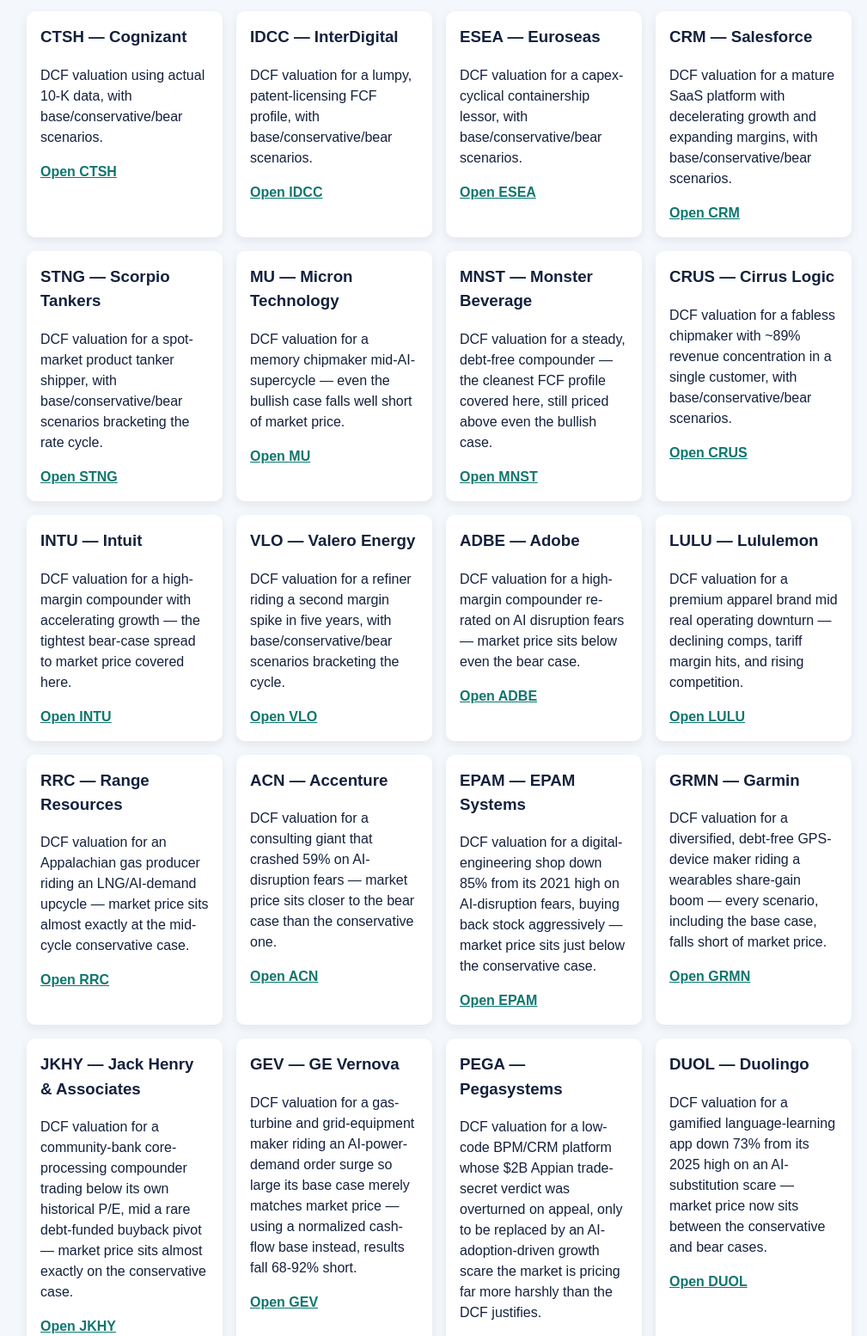
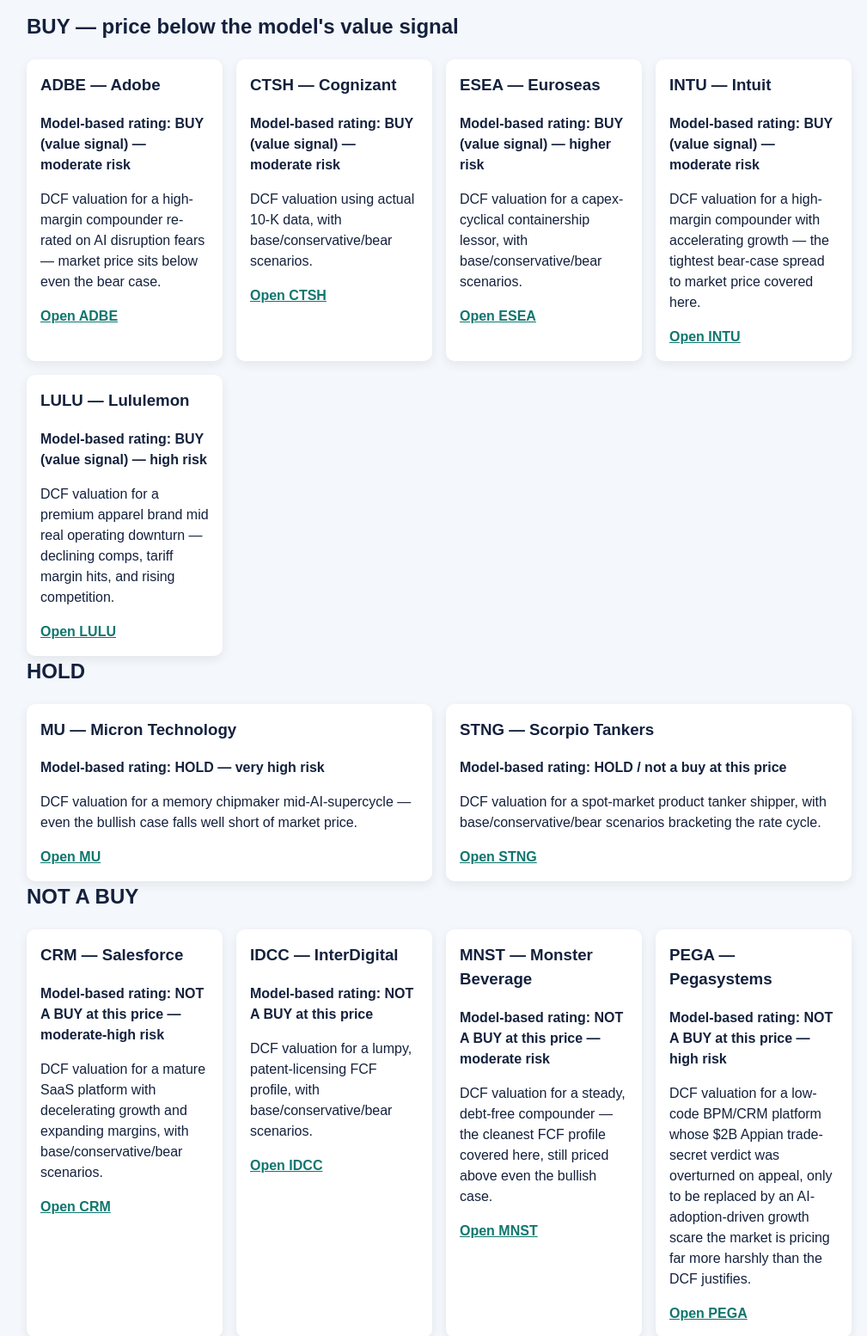
Before and after one commit to madhubabu29/Investing, a plain HTML site: page docs/investing/research/index.html in a window 1280 px wide. Shown: the part 325-1879 px from the top of the page at 86% size, without its empty margins (129-1138 px from the left). Drawn offline with Linux system fonts and the light colour scheme.

Commit message:
Research index: group cards by rating (BUY, HOLD, NOT A BUY, SELL, unrated) with rating badges
Co-Authored-By: Claude Sonnet 5.5 <noreply@anthropic.com>
Claude-Session: https://claude.ai/code/session_01N3N1JDdcCpRqMbv2kTbykE

```diff
--- a/docs/investing/research/index.html
+++ b/docs/investing/research/index.html
@@ -28,41 +28,117 @@
         <p>Applies the methods described in <a href="../terminology/dcf.html">Terminology &gt; DCF Valuation</a> to specific companies, using data from their actual financial statements.</p>
       </section>
 
-      <section class="card-grid">
+      <section>
+        <h2>BUY — price below the model's value signal</h2>
+        <div class="card-grid">
+        <article class="card">
+          <h3>ADBE — Adobe</h3>
+          <p><strong>Model-based rating: BUY (value signal) — moderate risk</strong></p>
+          <p>DCF valuation for a high-margin compounder re-rated on AI disruption fears — market price sits below even the bear case.</p>
+          <a href="adbe.html">Open ADBE</a>
+        </article>
         <article class="card">
           <h3>CTSH — Cognizant</h3>
+          <p><strong>Model-based rating: BUY (value signal) — moderate risk</strong></p>
           <p>DCF valuation using actual 10-K data, with base/conservative/bear scenarios.</p>
           <a href="ctsh.html">Open CTSH</a>
         </article>
         <article class="card">
+          <h3>ESEA — Euroseas</h3>
+          <p><strong>Model-based rating: BUY (value signal) — higher risk</strong></p>
+          <p>DCF valuation for a capex-cyclical containership lessor, with base/conservative/bear scenarios.</p>
+          <a href="esea.html">Open ESEA</a>
+        </article>
+        <article class="card">
+          <h3>INTU — Intuit</h3>
+          <p><strong>Model-based rating: BUY (value signal) — moderate risk</strong></p>
+          <p>DCF valuation for a high-margin compounder with accelerating growth — the tightest bear-case spread to market price covered here.</p>
+          <a href="intu.html">Open INTU</a>
+        </article>
+        <article class="card">
+          <h3>LULU — Lululemon</h3>
+          <p><strong>Model-based rating: BUY (value signal) — high risk</strong></p>
+          <p>DCF valuation for a premium apparel brand mid real operating downturn — declining comps, tariff margin hits, and rising competition.</p>
+          <a href="lulu.html">Open LULU</a>
+        </article>
+        </div>
+      </section>
+      <section>
+        <h2>HOLD</h2>
+        <div class="card-grid">
+        <article class="card">
+          <h3>MU — Micron Technology</h3>
+          <p><strong>Model-based rating: HOLD — very high risk</strong></p>
+          <p>DCF valuation for a memory chipmaker mid-AI-supercycle — even the bullish case falls well short of market price.</p>
+          <a href="mu.html">Open MU</a>
+        </article>
+        <article class="card">
+          <h3>STNG — Scorpio Tankers</h3>
+          <p><strong>Model-based rating: HOLD / not a buy at this price</strong></p>
+          <p>DCF valuation for a spot-market product tanker shipper, with base/conservative/bear scenarios bracketing the rate cycle.</p>
+          <a href="stng.html">Open STNG</a>
+        </article>
+        </div>
+      </section>
+      <section>
+        <h2>NOT A BUY</h2>
+        <div class="card-grid">
+        <article class="card">
+          <h3>CRM — Salesforce</h3>
+          <p><strong>Model-based rating: NOT A BUY at this price — moderate-high risk</strong></p>
+          <p>DCF valuation for a mature SaaS platform with decelerating growth and expanding margins, with base/conservative/bear scenarios.</p>
+          <a href="crm.html">Open CRM</a>
+        </article>
+        <article class="card">
           <h3>IDCC — InterDigital</h3>
+          <p><strong>Model-based rating: NOT A BUY at this price</strong></p>
           <p>DCF valuation for a lumpy, patent-licensing FCF profile, with base/conservative/bear scenarios.</p>
           <a href="idcc.html">Open IDCC</a>
         </article>
         <article class="card">
-          <h3>ESEA — Euroseas</h3>
-          <p>DCF valuation for a capex-cyclical containership lessor, with base/conservative/bear scenarios.</p>
-          <a href="esea.html">Open ESEA</a>
+          <h3>MNST — Monster Beverage</h3>
+          <p><strong>Model-based rating: NOT A BUY at this price — moderate risk</strong></p>
+          <p>DCF valuation for a steady, debt-free compounder — the cleanest FCF profile covered here, still priced above even the bullish case.</p>
+          <a href="mnst.html">Open MNST</a>
         </article>
         <article class="card">
-          <h3>CRM — Salesforce</h3>
-          <p>DCF valuation for a mature SaaS platform with decelerating growth and expanding margins, with base/conservative/bear scenarios.</p>
-          <a href="crm.html">Open CRM</a>
+          <h3>PEGA — Pegasystems</h3>
+          <p><strong>Model-based rating: NOT A BUY at this price — high risk</strong></p>
+          <p>DCF valuation for a low-code BPM/CRM platform whose $2B Appian trade-secret verdict was overturned on appeal, only to be replaced by an AI-adoption-driven growth scare the market is pricing far more harshly than the DCF justifies.</p>
+          <a href="pega.html">Open PEGA</a>
         </article>
         <article class="card">
-          <h3>STNG — Scorpio Tankers</h3>
-          <p>DCF valuation for a spot-market product tanker shipper, with base/conservative/bear scenarios bracketing the rate cycle.</p>
-          <a href="stng.html">Open STNG</a>
+          <h3>VLO — Valero Energy</h3>
+          <p><strong>Model-based rating: NOT A BUY at this price — high risk</strong></p>
+          <p>DCF valuation for a refiner riding a second margin spike in five years, with base/conservative/bear scenarios bracketing the cycle.</p>
+          <a href="vlo.html">Open VLO</a>
+        </article>
+        </div>
+      </section>
+      <section>
+        <h2>SELL</h2>
+        <div class="card-grid">
+        <article class="card">
+          <h3>DUOL — Duolingo</h3>
+          <p><strong>Model-based rating: SELL at this price — high risk</strong></p>
+          <p>DCF valuation for a gamified language-learning app down 73% from its 2025 high on an AI-substitution scare — market price now sits between the conservative and bear cases.</p>
+          <a href="duol.html">Open DUOL</a>
         </article>
         <article class="card">
-          <h3>MU — Micron Technology</h3>
-          <p>DCF valuation for a memory chipmaker mid-AI-supercycle — even the bullish case falls well short of market price.</p>
-          <a href="mu.html">Open MU</a>
+          <h3>EPAM — EPAM Systems</h3>
+          <p><strong>Model-based rating: SELL at this price — moderate-high risk</strong></p>
+          <p>DCF valuation for a digital-engineering shop down 85% from its 2021 high on AI-disruption fears, buying back stock aggressively — market price sits just below the conservative case.</p>
+          <a href="epam.html">Open EPAM</a>
         </article>
+        </div>
+      </section>
+      <section>
+        <h2>Not yet rebuilt from filings (no rating)</h2>
+        <div class="card-grid">
         <article class="card">
-          <h3>MNST — Monster Beverage</h3>
-          <p>DCF valuation for a steady, debt-free compounder — the cleanest FCF profile covered here, still priced above even the bullish case.</p>
-          <a href="mnst.html">Open MNST</a>
+          <h3>ACN — Accenture</h3>
+          <p>DCF valuation for a consulting giant that crashed 59% on AI-disruption fears — market price sits closer to the bear case than the conservative one.</p>
+          <a href="acn.html">Open ACN</a>
         </article>
         <article class="card">
           <h3>CRUS — Cirrus Logic</h3>
@@ -70,39 +146,14 @@
           <a href="crus.html">Open CRUS</a>
         </article>
         <article class="card">
-          <h3>INTU — Intuit</h3>
-          <p>DCF valuation for a high-margin compounder with accelerating growth — the tightest bear-case spread to market price covered here.</p>
-          <a href="intu.html">Open INTU</a>
+          <h3>EOG — EOG Resources</h3>
+          <p>DCF valuation for an E&amp;P coming off a 2025 trough into a 2026 rebound, digesting a $5.6B bet on Utica gas — an unusually low beta inflates the base case, but the conservative case lands close to market price.</p>
+          <a href="eog.html">Open EOG</a>
         </article>
         <article class="card">
-          <h3>VLO — Valero Energy</h3>
-          <p>DCF valuation for a refiner riding a second margin spike in five years, with base/conservative/bear scenarios bracketing the cycle.</p>
-          <a href="vlo.html">Open VLO</a>
-        </article>
-        <article class="card">
-          <h3>ADBE — Adobe</h3>
-          <p>DCF valuation for a high-margin compounder re-rated on AI disruption fears — market price sits below even the bear case.</p>
-          <a href="adbe.html">Open ADBE</a>
-        </article>
-        <article class="card">
-          <h3>LULU — Lululemon</h3>
-          <p>DCF valuation for a premium apparel brand mid real operating downturn — declining comps, tariff margin hits, and rising competition.</p>
-          <a href="lulu.html">Open LULU</a>
-        </article>
-        <article class="card">
-          <h3>RRC — Range Resources</h3>
-          <p>DCF valuation for an Appalachian gas producer riding an LNG/AI-demand upcycle — market price sits almost exactly at the mid-cycle conservative case.</p>
-          <a href="rrc.html">Open RRC</a>
-        </article>
-        <article class="card">
-          <h3>ACN — Accenture</h3>
-          <p>DCF valuation for a consulting giant that crashed 59% on AI-disruption fears — market price sits closer to the bear case than the conservative one.</p>
-          <a href="acn.html">Open ACN</a>
-        </article>
-        <article class="card">
-          <h3>EPAM — EPAM Systems</h3>
-          <p>DCF valuation for a digital-engineering shop down 85% from its 2021 high on AI-disruption fears, buying back stock aggressively — market price sits just below the conservative case.</p>
-          <a href="epam.html">Open EPAM</a>
+          <h3>GEV — GE Vernova</h3>
+          <p>DCF valuation for a gas-turbine and grid-equipment maker riding an AI-power-demand order surge so large its base case merely matches market price — using a normalized cash-flow base instead, results fall 68-92% short.</p>
+          <a href="gev.html">Open GEV</a>
         </article>
         <article class="card">
           <h3>GRMN — Garmin</h3>
@@ -115,30 +166,16 @@
           <a href="jkhy.html">Open JKHY</a>
         </article>
         <article class="card">
-          <h3>GEV — GE Vernova</h3>
-          <p>DCF valuation for a gas-turbine and grid-equipment maker riding an AI-power-demand order surge so large its base case merely matches market price — using a normalized cash-flow base instead, results fall 68-92% short.</p>
-          <a href="gev.html">Open GEV</a>
-        </article>
-        <article class="card">
-          <h3>PEGA — Pegasystems</h3>
-          <p>DCF valuation for a low-code BPM/CRM platform whose $2B Appian trade-secret verdict was overturned on appeal, only to be replaced by an AI-adoption-driven growth scare the market is pricing far more harshly than the DCF justifies.</p>
-          <a href="pega.html">Open PEGA</a>
-        </article>
-        <article class="card">
-          <h3>DUOL — Duolingo</h3>
-          <p>DCF valuation for a gamified language-learning app down 73% from its 2025 high on an AI-substitution scare — market price now sits between the conservative and bear cases.</p>
-          <a href="duol.html">Open DUOL</a>
+          <h3>RRC — Range Resources</h3>
+          <p>DCF valuation for an Appalachian gas producer riding an LNG/AI-demand upcycle — market price sits almost exactly at the mid-cycle conservative case.</p>
+          <a href="rrc.html">Open RRC</a>
         </article>
         <article class="card">
           <h3>TRV — The Travelers Companies</h3>
           <p>DCF valuation for a record-profit, peak-of-cycle P&amp;C insurer priced at a single-digit earnings multiple — the smoothed, through-cycle conservative case lands almost exactly on market price.</p>
           <a href="trv.html">Open TRV</a>
         </article>
-        <article class="card">
-          <h3>EOG — EOG Resources</h3>
-          <p>DCF valuation for an E&amp;P coming off a 2025 trough into a 2026 rebound, digesting a $5.6B bet on Utica gas — an unusually low beta inflates the base case, but the conservative case lands close to market price.</p>
-          <a href="eog.html">Open EOG</a>
-        </article>
+        </div>
       </section>
     </main>
   </body>
```
